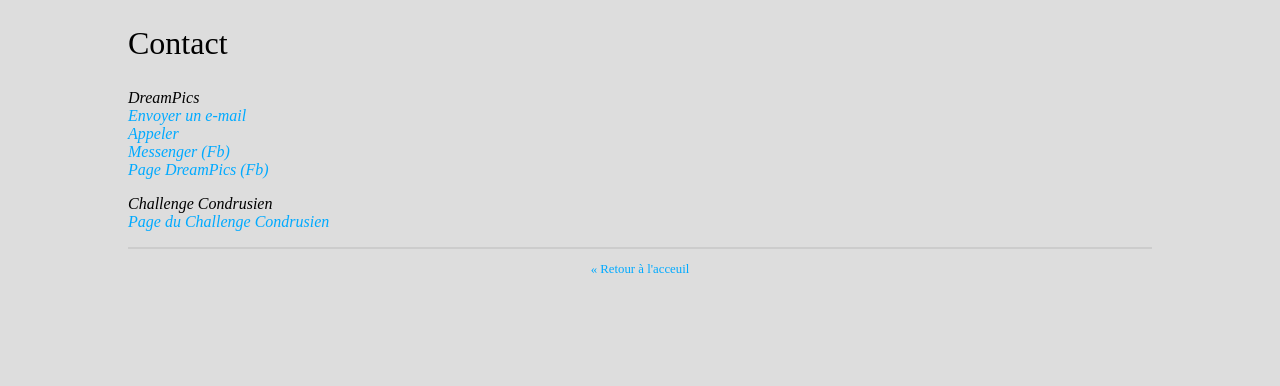
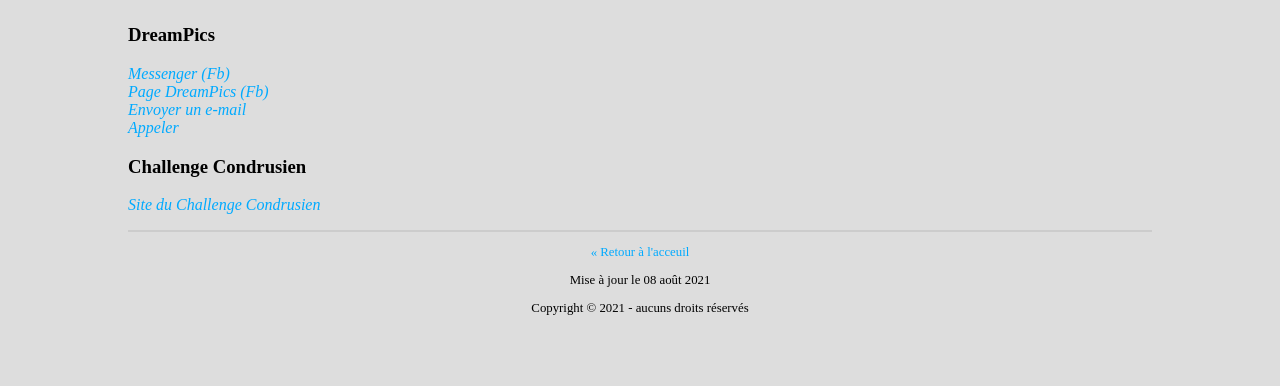
Before and after one commit to js202005082300/samuel.jacquet, a PHP site: page /dreampics.html in a window 1280 px wide. Shown: the part 1714-2100 px from the top of the page. Before the commit the page ends 1987 px from the top, so only its background shows below. Run offline with PHP 8.4, Linux system fonts and the light colour scheme.

Commit message:
08-08-2021 1:27:22

```diff
--- a/cv.html
+++ b/cv.html
@@ -212,7 +212,7 @@
 		<!-- PIED DE PAGE -->
 		<footer>
 			<p><a href="index.html">&laquo; Retour à l'acceuil</a></p>
-			<p><time datetime="2021-02-06">Mise à jour le 16 avril 2021</time></p>
+			<p><time datetime="2021-08-08">Mise à jour le 08 août 2021</time></p>
 			<p>Copyright &copy; 2021 - aucuns droits réservés</p>
 		</footer>
     </body>
--- a/dreampics.html
+++ b/dreampics.html
@@ -7,7 +7,7 @@
 		<link rel="stylesheet" href="main.css">
 	</head>
 
-	<body>
+	<body class="container">
 		<header>
 			<h1>DreamPics</h1>
 		</header>
@@ -18,14 +18,13 @@
 				<figcaption>Logo de la page Photographie Dream Pics</figcaption>
 			</figure>
 		</div>
-		-->
 		<nav>
 			<a href="#calendrier">Calendrier</a>
 			<a href="#parcours">Parcours</a>
 			<a href="#position">Position</a>
 			<a href="#galerie">Galerie</a>
-			<a href="#contact">Contact</a>
 		</nav>
+		-->
 
 		<!-- Planning -->
 		<section id="calendrier">
@@ -82,7 +81,6 @@
 				-->
 			</div>
 		</section>
-
 		<!-- Position Photographe -->
 		<section id="position">
 			<header><h2>Position Photographie</h2></header>
@@ -101,8 +99,6 @@
 				-->
 			</div>
 		</section>
-
-
 		<!-- Galerie -->
 		<section id="galerie">
 			<header><h2>Galerie photos</h2></header>
@@ -116,26 +112,33 @@
 			</div>
 		</section>
 
-		<!-- Galerie -->
-		<section id="contact">
-			<header><h2>Contact</h2></header>
+		<!-- Liens -->
+		<aside class="liens">
+			<header>
+				<h2>Liens</h2>
+			</header>
+			<p><h3>DreamPics</h3></p>
 			<address>
 				<p>
-					DreamPics<br>
+					<a href="https://m.me/1900744543522909">Messenger (Fb)</a><br>
+					<a href="https://www.facebook.com/DreamersAndPics/photos/?ref=page_internal">Page DreamPics (Fb)</a><br>
 					<a href="mailto:js201910271836@outlook.com">Envoyer un e-mail</a><br>
 					<a href="tel:+32476469866">Appeler</a><br>
-					<a href="https://m.me/1900744543522909">Messenger (Fb)</a><br>
-					<a href="https://www.facebook.com/DreamersAndPics/photos/?ref=page_internal">Page DreamPics (Fb)</a>
-				</p>
-				<p>
-					Challenge Condrusien<br>
-					<a href="https://www.challengecondrusien.be/">Page du Challenge Condrusien</a>
 				</p>
 			</address>
-		</section>
+
+			<p><h3>Challenge Condrusien</h3></p>
+			<address>
+				<p>
+					<a href="https://www.challengecondrusien.be/">Site du Challenge Condrusien</a><br>
+				</p>
+			</address>
+		</aside>
 
 		<footer>
 			<p><a href="index.html">&laquo; Retour à l'acceuil</a></p>
+			<p><time datetime="2021-08-08">Mise à jour le 08 août 2021</time></p>
+			<p>Copyright &copy; 2021 - aucuns droits réservés</p>
 		</footer>
 	</body>
 </html>
```
Also changed, not shown: main.css (+13 -0 lines).
